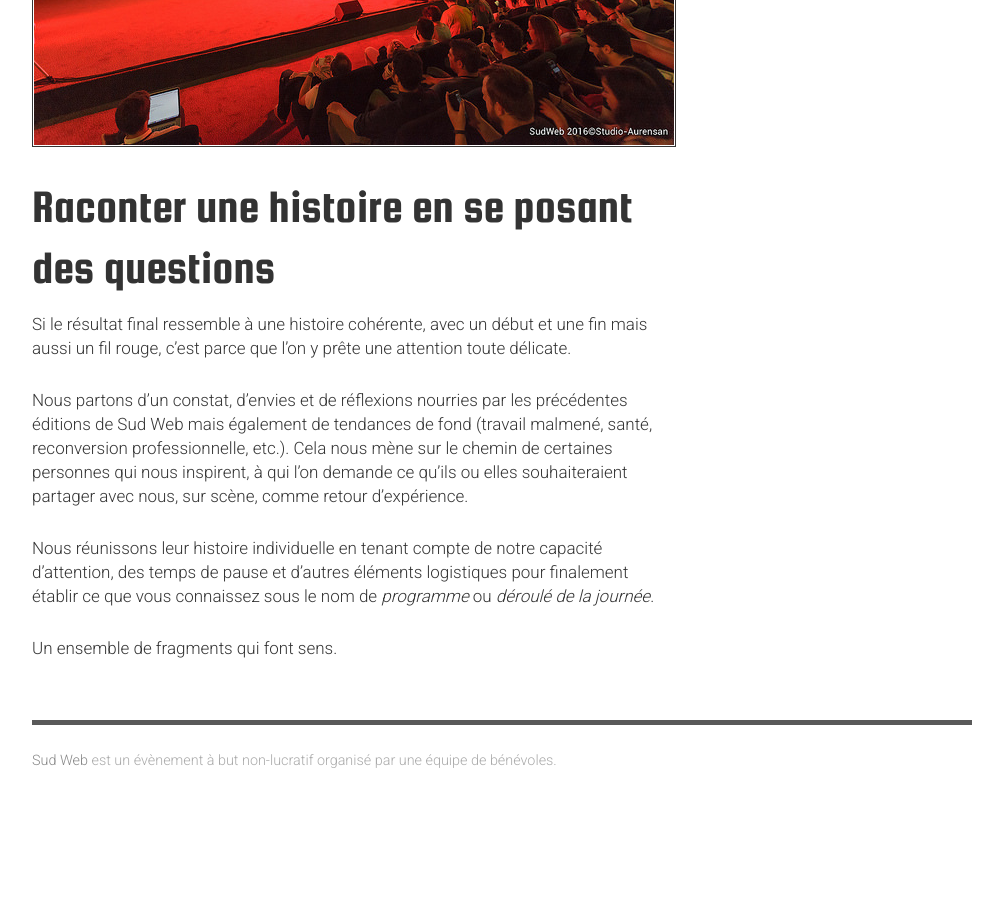
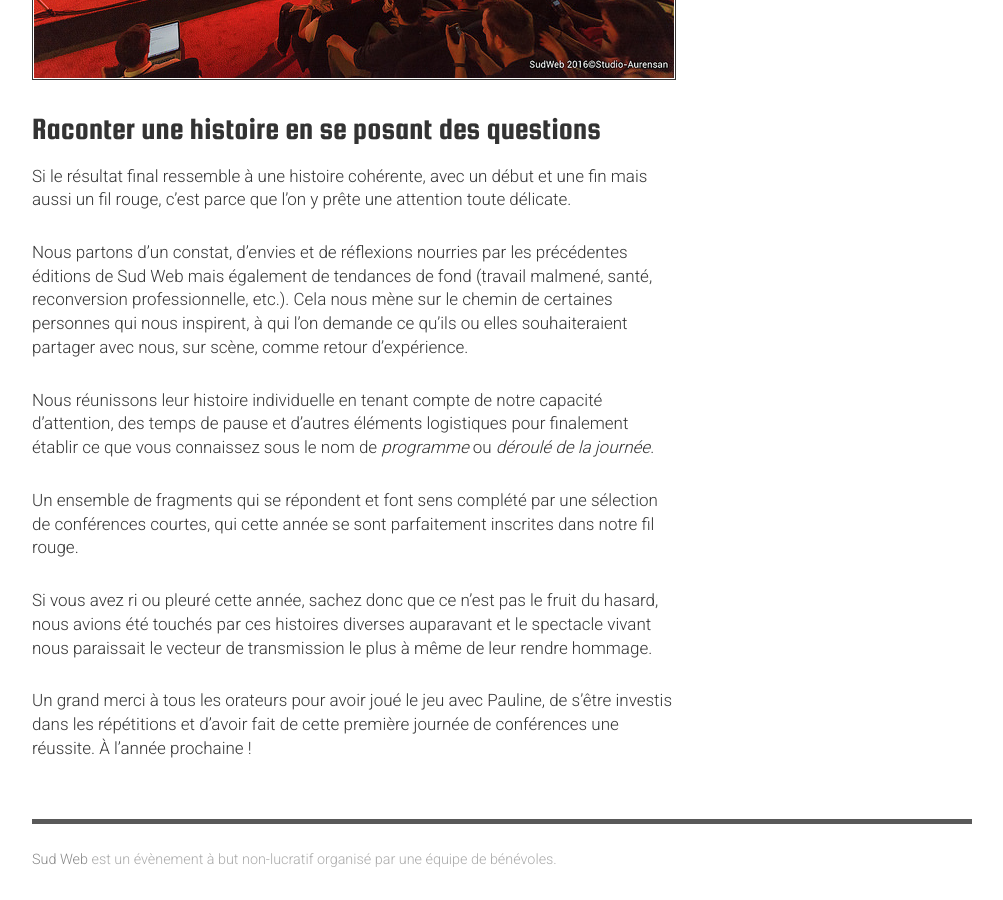
Before and after one commit to sudweb/blog, a Jekyll site: the page built from 2016/_posts/2016-05-28-curation.md, in a window 1280 px wide and 900 px high, scrolled down 4362 px. Shown: the whole window, without its empty margins (138-1141 px from the left). Built offline with Jekyll 4.4.1, drawn with Linux system fonts in a browser that asks for light colours; before the commit the page ends 5163 px from its top, so only the background shows below that; some of the changed text lies outside the part shown.

Commit message:
Corrections

```diff
--- a/2016/_posts/2016-05-28-curation.md
+++ b/2016/_posts/2016-05-28-curation.md
@@ -1,15 +1,11 @@
 ---
-title: Nos choix de curation pour Sud Web 2016
-date: '2016-05-28 10:00:00'
-categories:
-- '2016'
+title: Notre curation pour Sud Web 2016
+date: 2016-05-28 10:00:00
 description: Pourquoi et comment nous avons choisi les oratrices et orateurs de l'édition 2016.
 author: Thomas Parisot
 layout: post
-published: true
 slug: curation
 tags: []
-draft: false
 ---
 
 Chaque année est une nouvelle itération dans l'élaboration du programme de Sud Web.
@@ -23,7 +19,7 @@
 
 Et chose nouvelle cette année, nous avons demandé à une personne extérieure d'animer la journée de conférences avec nous.
 
-# Notre MC : Pauline Calmé
+## Notre MC : Pauline Calmé
 
 ![](/blog/assets/2016/pauline.jpg)
 
@@ -33,39 +29,39 @@
 
 Pauline a co-construit le programme avec nous, pour en faire une pièce de théâtre amusante, inspirante et pleine d'énergie !
 
-# Choix des oratrices et orateurs
+## Choix des oratrices et orateurs
 
 ![](/blog/assets/2016/pauline-thomas-lego.jpg)
 
-## Chris Lowis
+### Chris Lowis
 
 Nous avions initialement pris contact avec [Jan Monschke](http://janmonschke.com/) pour partager son projet de collaboration musicale en ligne. Il nous a proposé de présenter en duo avec [Chris Lowis](http://chrislowis.co.uk/).
 
 Finalement Jan a dû annuler sa participation à Sud Web et Chris a pris le parti de faire un parallèle entre certains instruments musicaux et l'instrument musical qu'est le navigateur web — notamment avec Web Audio et Web MIDI.
 
-## Stefanie Posavec
+### Stefanie Posavec
 
 Nous avons rencontré [Stefanie](http://www.stefanieposavec.co.uk/) lors du meetup [Creative Data Club](http://www.soundandmusic.org/creativedata) à Londres.
 
 Son projet [Dear Data](http://www.dear-data.com/) nous semblait parfaitement être dans la continuité des [datavisualisations sensible à l'aquarelle](https://vimeo.com/135792422) d'Agnès Stienne et le [parallèle entre les cartes postales et l'email marketing](https://vimeo.com/136425125) de Béatrice Lajous à Sud Web 2015.
 
-## Mylène L'Orguilloux
+### Mylène L'Orguilloux
 
 [Mylène](https://letskeepsewing.com/) est une amie de l'excellent [David Bruant](https://davidbruant.github.io/). C'est par son biais que nous l'avons rencontré.
 
 Elle nous a parlé du concept de *Zero Waste* et pourquoi l'actuel procédé industriel génère 15% de déchets a minima. Parce que les stylistes et les industriels fonctionnent en **silo**, **sans remise en question** du procédé. Il ne nous a pas fallu longtemps pour faire le lien avec les silos entre commerciaux et développeurs, entre webdesigners et développeurs etc.
 Nous voulions souligner que ce qui est parfois pointé comme un problème dans le monde du web s'applique en général à toutes autres industries et communautés fonctionnant de manière isolée et hyper-spécialisée.
 
-On lui a également demandé si elle n'avait pas une idée de goodies cool à réaliser. Mylène est alors revenue vers nous avec un super prototype de *cable bag*. Sans déchet. Découpé en [FabLab](http://127.cap-sciences.net/). Assemblé par les participants.
+On lui a également demandé si elle n'avait pas une idée de goodies cool à réaliser. Mylène est alors revenue vers nous avec un super prototype de *cable organizer*. Sans déchet de découpe. Découpé en [FabLab](http://127.cap-sciences.net/). Assemblé par les participants.
 Non seulement ça embrassait notre éthique mais en plus on s'inscrivait dans la continuité des **mises en application manuelles** d'[Eva-Lotta en 2014](https://vimeo.com/104819042) et de [Lucile en 2015](https://vimeo.com/136370325).
 
-## Gaëlle Periat
+### Gaëlle Periat
 
 Nous cherchions à illustrer la thématique du traitement des données ou du *machine learning*. Et c'est en farfouillant sur Twitter que nous avons découvert la chevelure colorée de [Gaëlle](https://twitter.com/gaelleperiat).
 
-Et vu qu'elle était partante pour illustrer la sempiternelle question [pain au chocolat ou chocolatine ?](http://couteaux-et-tirebouchons.com/chocolatine-ou-pain-au-chocolat-la-vraie-reponse/) …
+Plutôt que de s'abriter derrière des termes marketing comme Big Data, Gaëlle souhaitait insister sur le fait de raconter une histoire avec les données. Et pour nous montrer qu'il existe des outils pas seulement destinés aux data berds, elle a choisi d'illustrer avec humour la sempiternelle rivalité entre [pain au chocolat et chocolatine ?](http://couteaux-et-tirebouchons.com/chocolatine-ou-pain-au-chocolat-la-vraie-reponse/). Du concret, de l'utile, de l'humour, tout ce qu'on aime à Sud Web.
 
-## Roxane Debruyker
+### Roxane Debruyker
 
 Nous avons rencontré [Roxane](https://twitter.com/dbr_roxane) dans l'espace de coworking [le Node](https://aquinum.fr/node.html) à Bordeaux alors qu'elle était en stage chez [Ants](http://weareants.fr/).
 
@@ -75,7 +71,7 @@
 
 C'est aussi l'occasion de voir si c'était *vraiment* mieux avant, ou s'il s'agit d'une illusion aussi traitre que l'herbe plus verte du voisin.
 
-## Rachel Saada
+### Rachel Saada
 
 La lecture de l'article du Monde Diplomatique [Le code du travail, garant de l’emploi](http://www.monde-diplomatique.fr/2016/01/SAADA/54456) a été le déclencheur de la présence de Rachel à Sud Web.
 
@@ -83,7 +79,7 @@
 
 Rachel a été très enthousiaste à l'idée de pouvoir partager son savoir et sa passion avec une communauté comme la notre.
 
-## Matthew Caruana Galizia
+### Matthew Caruana Galizia
 
 C'est lors de la conférence [GraphConnect](http://graphconnect.com/) que nous avons rencontré [Mar Cabra](https://www.icij.org/journalists/mar-cabra) et avons été inspiré par le travail effectué sur la divulgation des informations liées à l'affaire [Panama Papers](https://panamapapers.icij.org/).
 
@@ -91,7 +87,7 @@
 
 ![](/blog/assets/2016/sudweb-cgr.jpg)
 
-# Raconter une histoire en se posant des questions
+## Raconter une histoire en se posant des questions
 
 Si le résultat final ressemble à une histoire cohérente, avec un début et une fin mais aussi un fil rouge, c'est parce que l'on y prête une attention toute délicate.
 
@@ -99,4 +95,8 @@
 
 Nous réunissons leur histoire individuelle en tenant compte de notre capacité d'attention, des temps de pause et d'autres éléments logistiques pour finalement établir ce que vous connaissez sous le nom de *programme* ou *déroulé de la journée*.
 
-Un ensemble de fragments qui font sens.
+Un ensemble de fragments qui se répondent et font sens complété par une sélection de conférences courtes, qui cette année se sont parfaitement inscrites dans notre fil rouge.
+
+Si vous avez ri ou pleuré cette année, sachez donc que ce n'est pas le fruit du hasard, nous avions été touchés par ces histoires diverses auparavant et le spectacle vivant nous paraissait le vecteur de transmission le plus à même de leur rendre hommage.
+
+Un grand merci à tous les orateurs pour avoir joué le jeu avec Pauline, de s'être investis dans les répétitions et d'avoir fait de cette première journée de conférences une réussite. À l'année prochaine !
--- a/_layouts/category.html
+++ b/_layouts/category.html
@@ -11,9 +11,9 @@
         <h1>{{ page.title }}</h1>
 
         <div class="hfeed">
-        {% assign category = page.category | downcase %}
+        {% assign categories = page.categories | downcase %}
 
-        {% for post in site.categories[category] %}
+        {% for post in site.categories[categories] %}
           {% include post-summary.html post=post %}
         {% endfor %}
         </div>
--- a/_layouts/post.html
+++ b/_layouts/post.html
@@ -19,7 +19,7 @@
                       {% if page.categories %}
                         •
                         {% for category in page.categories %}
-                        <a href="{{ site.baseurl }}/{{ category }}" rel="tag">{{ category }}</a>
+                        <a href="{{ site.baseurl }}/{{ category }}" rel="tag">Sud Web {{ category }}</a>
                         {% endfor %}
                       {% endif %}
                   </div>
```
Also changed, not shown: Gemfile.lock.
